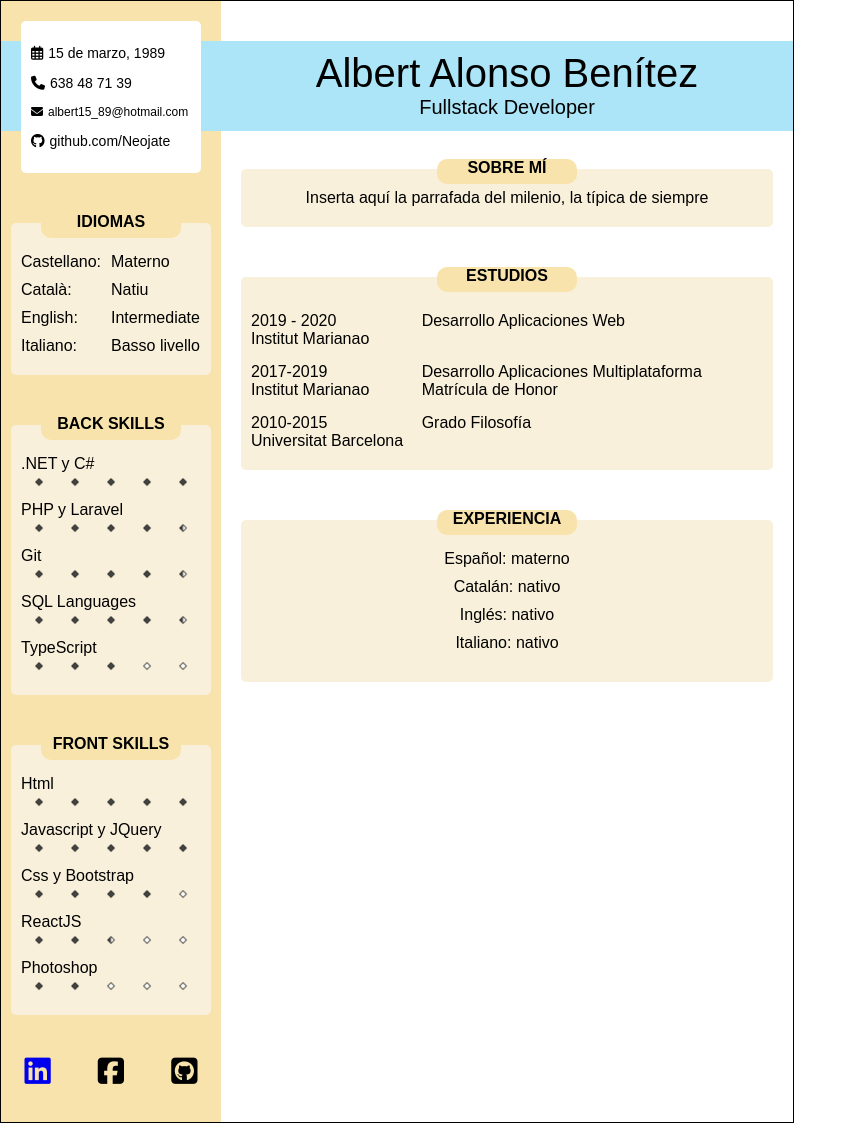
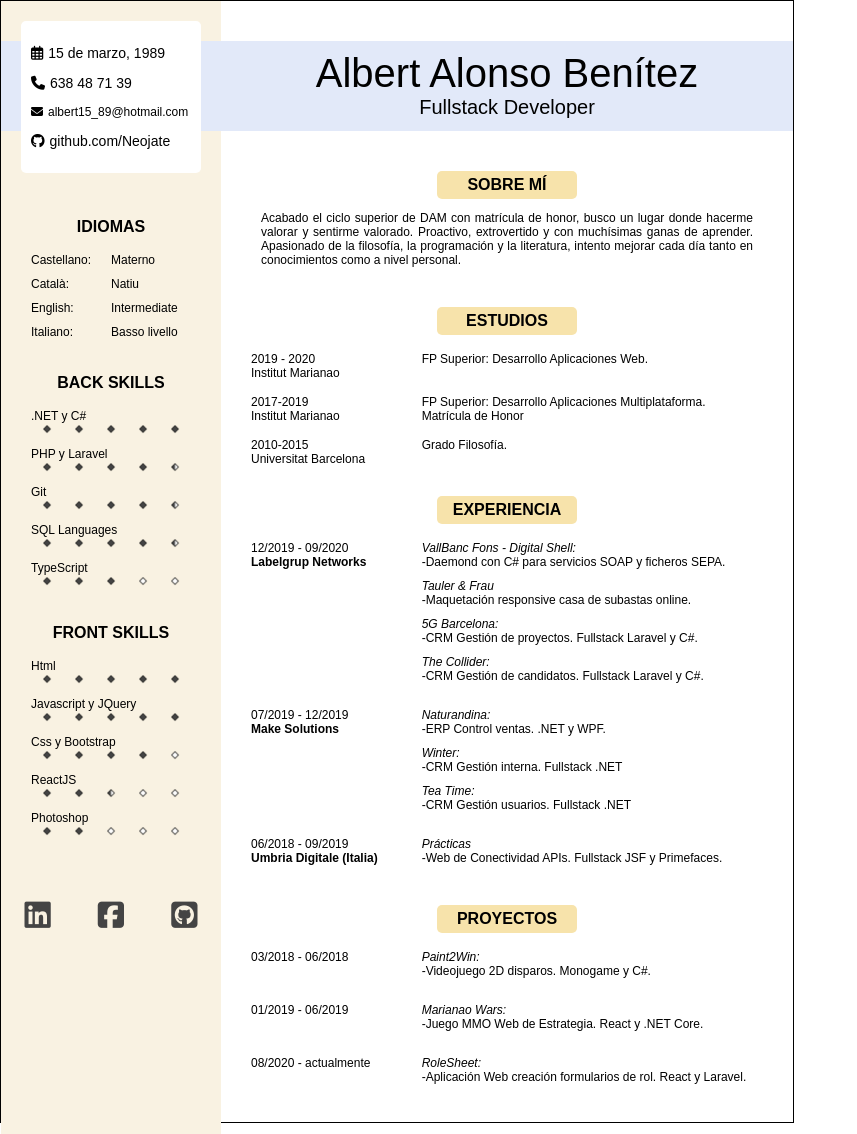
Before and after one commit to Neojate/curriculum_html, a plain HTML site: page index.html in a window 1280 px wide. Shown: the whole page, without its empty margins (0-857 px from the left). Drawn offline with Linux system fonts and the light colour scheme.

Commit message:
Version1

```diff
--- a/css/style.css
+++ b/css/style.css
@@ -17,19 +17,27 @@ html,body {
 }
 
 .mt-30 {
-    margin-top: 30px;
+    margin-top: 20px;
+}
+
+.mt-50 {
+    margin-top: 50px !important;
+}
+
+.bc-yellow {
+    background-color: #f7e3ab;
 }
 
 /* ***************************************************************************** */
 /* PANEL IZQUIERDA */
 /* ***************************************************************************** */
 .left {
-    background-color: #f7e3ab;
+    background-color: #f9f2e2;
     position: relative;
 }
 
 .subname {
-    background-color: #abe5f7;
+    background-color: #e2e9f9;
     height: 90px;
     position: absolute;
     top: 40px;
@@ -56,22 +64,23 @@ html,body {
 }
 
 .info {
-    background-color: #f8f0da ;
+    /*background-color: #f8f0da;*/
     border-radius: 5px;
-    margin: 10px;
-    margin-top: 50px;
+    margin: 20px;
+    margin-top: 20px;
     padding: 10px;
     position: relative;
 }
 
 .info-title {
-    background-color: #f7e3ab;
-    border-radius: 10px;
+    /* background-color: #f7e3ab; */
+    /* background-color: #f9f2e2; */
+    border-radius: 5px;
     width: 140px;
     font-weight: bold;
     left: 50%;
     margin-left: -70px;
-    padding-bottom: 7px;
+    padding: 5px 0;
     position: absolute;
     text-align: center;
     top: -10px;
@@ -79,6 +88,7 @@ html,body {
 
 .info-body {
     padding: 10px 0;
+    font-size: 12px;
 }
 
 .info-body p {
@@ -105,9 +115,10 @@ html,body {
     text-align: center;
 }
 
-a:visited {
-    color: black;
-}
+
+a { color: #444; }
+a:visited { color: #444; }
+a:active { color: #444; }
 
 .language {
     display: grid;
@@ -121,7 +132,7 @@ a:visited {
 /* PANEL DERECHA */
 /* ***************************************************************************** */
 .name {
-    background-color: #abe5f7;
+    background-color: #e2e9f9;
     height: 90px;
     margin-top: 40px;
     padding: 10px;
@@ -142,3 +153,32 @@ a:visited {
     text-align: left;
     margin-top: 15px;
 }
+
+.me {
+    padding-left: 10px;
+    padding-right: 10px;
+    text-align: justify;
+}
+
+.exp {
+    display: grid;
+    grid-template-columns: 1fr 2fr;
+    margin-top: 15px;
+    text-align: left;
+}
+
+.busisness {
+    margin-bottom: 10px;
+}
+
+.project {
+    font-style: italic;
+}
+
+.busisness span {
+    display: block;
+}
+
+.where {
+    font-weight: bold;
+}
--- a/index.html
+++ b/index.html
@@ -19,7 +19,7 @@
                 <p class="email"><i class="fas fa-envelope"></i>albert15_89@hotmail.com</p>
                 <p><i class="fab fa-github"></i>github.com/Neojate</p>
             </div>
-            <div class="info">
+            <div class="info mt-50">
                 <span class="info-title">IDIOMAS</span>
                 <div class="info-body">
                     <div class="language">
@@ -134,22 +134,27 @@
             </div>
             <div class="left-footer">
                 <div><a href="http://google.com"><i class="fab fa-linkedin"></i></a></div>
-                <div><i class="fab fa-facebook-square"></i></div>
-                <div><i class="fab fa-github-square"></i></div>
+                <div><a href="https://www.facebook.com/albert.alonso.37"><i class="fab fa-facebook-square"></i></a>
+                </div>
+                <div><a href="https://github.com/Neojate/curriculum_html"><i class="fab fa-github-square"></i></a></div>
             </div>
         </div>
         <div class="right">
             <div class="name">
                 <div class="name-title">Albert Alonso Benítez</div>
                 <div class="name-subtitle">Fullstack Developer</div>
-                <div class="info">
-                    <span class="info-title">SOBRE MÍ</span>
-                    <div class="info-body">
-                        Inserta aquí la parrafada del milenio, la típica de siempre
+            </div>
+            <div class="info mt-50">
+                <span class="info-title bc-yellow">SOBRE MÍ</span>
+                <div class="info-body me">
+                    <p>Acabado el ciclo superior de DAM con matrícula de honor, busco un lugar donde hacerme valorar
+                        y sentirme valorado. Proactivo, extrovertido y con muchísimas ganas de aprender. Apasionado
+                        de la filosofía, la programación y la literatura, intento mejorar cada día tanto en
+                        conocimientos como a nivel personal.</p>
                 </div>
             </div>
             <div class="info">
-                    <span class="info-title">ESTUDIOS</span>
+                <span class="info-title bc-yellow">ESTUDIOS</span>
                 <div class="info-body">
                     <div class="studies">
                         <div>
@@ -158,7 +163,7 @@
                             Institut Marianao
                         </div>
                         <div>
-                                Desarrollo Aplicaciones Web
+                            FP Superior: Desarrollo Aplicaciones Web.
                         </div>
                     </div>
                     <div class="studies">
@@ -168,7 +173,7 @@
                             Institut Marianao
                         </div>
                         <div>
-                                Desarrollo Aplicaciones Multiplataforma
+                            FP Superior: Desarrollo Aplicaciones Multiplataforma.
                             <br />
                             Matrícula de Honor
                         </div>
@@ -180,18 +185,107 @@
                             Universitat Barcelona
                         </div>
                         <div>
-                                Grado Filosofía
+                            Grado Filosofía.
                         </div>
                     </div>
                 </div>
             </div>
             <div class="info">
-                    <span class="info-title">EXPERIENCIA</span>
+                <span class="info-title bc-yellow">EXPERIENCIA</span>
                 <div class="info-body">
-                        <p>Español: materno</p>
-                        <p>Catalán: nativo</p>
-                        <p>Inglés: nativo</p>
-                        <p>Italiano: nativo</p>
+                    <div class="exp">
+                        <div class="wherewhen">
+                            <div class="when">12/2019 - 09/2020</div>
+                            <div class="where">Labelgrup Networks</div>
+                        </div>
+                        <div>
+                            <div class="busisness">
+                                <span class="project">VallBanc Fons - Digital Shell:</span>
+                                <span>-Daemond con C# para servicios SOAP y ficheros SEPA.</span>
+                            </div>
+                            <div class="busisness">
+                                <span class="project">Tauler & Frau</span>
+                                <span>-Maquetación responsive casa de subastas online.</span>
+                            </div>
+                            <div class="busisness">
+                                <span class="project">5G Barcelona:</span>
+                                <span>-CRM Gestión de proyectos. Fullstack Laravel y C#.</span>
+                            </div>
+                            <div class="busisness">
+                                <span class="project">The Collider:</span>
+                                <span>-CRM Gestión de candidatos. Fullstack Laravel y C#.</span>
+                            </div>
+                        </div>
+                    </div>
+                    <div class="exp">
+                        <div clas="wherewhen">
+                            <div class="when">07/2019 - 12/2019</div>
+                            <div class="where">Make Solutions</div>
+                        </div>
+                        <div>
+                            <div class="busisness">
+                                <span class="project">Naturandina:</span>
+                                <span>-ERP Control ventas. .NET y WPF.</span>
+                            </div>
+                            <div class="busisness">
+                                <span class="project">Winter:</span>
+                                <span>-CRM Gestión interna. Fullstack .NET</span>
+                            </div>
+                            <div class="busisness">
+                                <span class="project">Tea Time:</span>
+                                <span>-CRM Gestión usuarios. Fullstack .NET</span>
+                            </div>
+                        </div>
+                    </div>
+                    <div class="exp">
+                        <div class="wherewhen">
+                            <div class="when">06/2018 - 09/2019</div>
+                            <div class="where">Umbria Digitale (Italia)</div>
+                        </div>
+                        <div>
+                            <div class="busisness">
+                                <span class="project">Prácticas</span>
+                                <span>-Web de Conectividad APIs. Fullstack JSF y Primefaces.</span>
+                            </div>
+                        </div>
+                    </div>
+                </div>
+            </div>
+            <div class="info">
+                <span class="info-title bc-yellow">PROYECTOS</span>
+                <div class="info-body">
+                    <div class="exp">
+                        <div class="wherewhen">
+                            <div class="when">03/2018 - 06/2018</div>
+                        </div>
+                        <div>
+                            <div class="busisness">
+                                <span class="project">Paint2Win:</span>
+                                <span>-Videojuego 2D disparos. Monogame y C#.</span>
+                            </div>
+                        </div>
+                    </div>
+                    <div class="exp">
+                        <div class="wherewhen">
+                            <div class="when">01/2019 - 06/2019</div>
+                        </div>
+                        <div>
+                            <div class="busisness">
+                                <span class="project">Marianao Wars:</span>
+                                <span>-Juego MMO Web de Estrategia. React y .NET Core.</span>
+                            </div>
+                        </div>
+                    </div>
+                    <div class="exp">
+                        <div class="wherewhen">
+                            <div class="when">08/2020 - actualmente</div>
+                        </div>
+                        <div>
+                            <div class="busisness">
+                                <span class="project">RoleSheet:</span>
+                                <span>-Aplicación Web creación formularios de rol. React y Laravel.</span>
+                            </div>
+                        </div>
                     </div>
                 </div>
             </div>
```
Also changed, not shown: img/espana.svg (deleted). Lines whose indentation alone changed are shown as unchanged.
